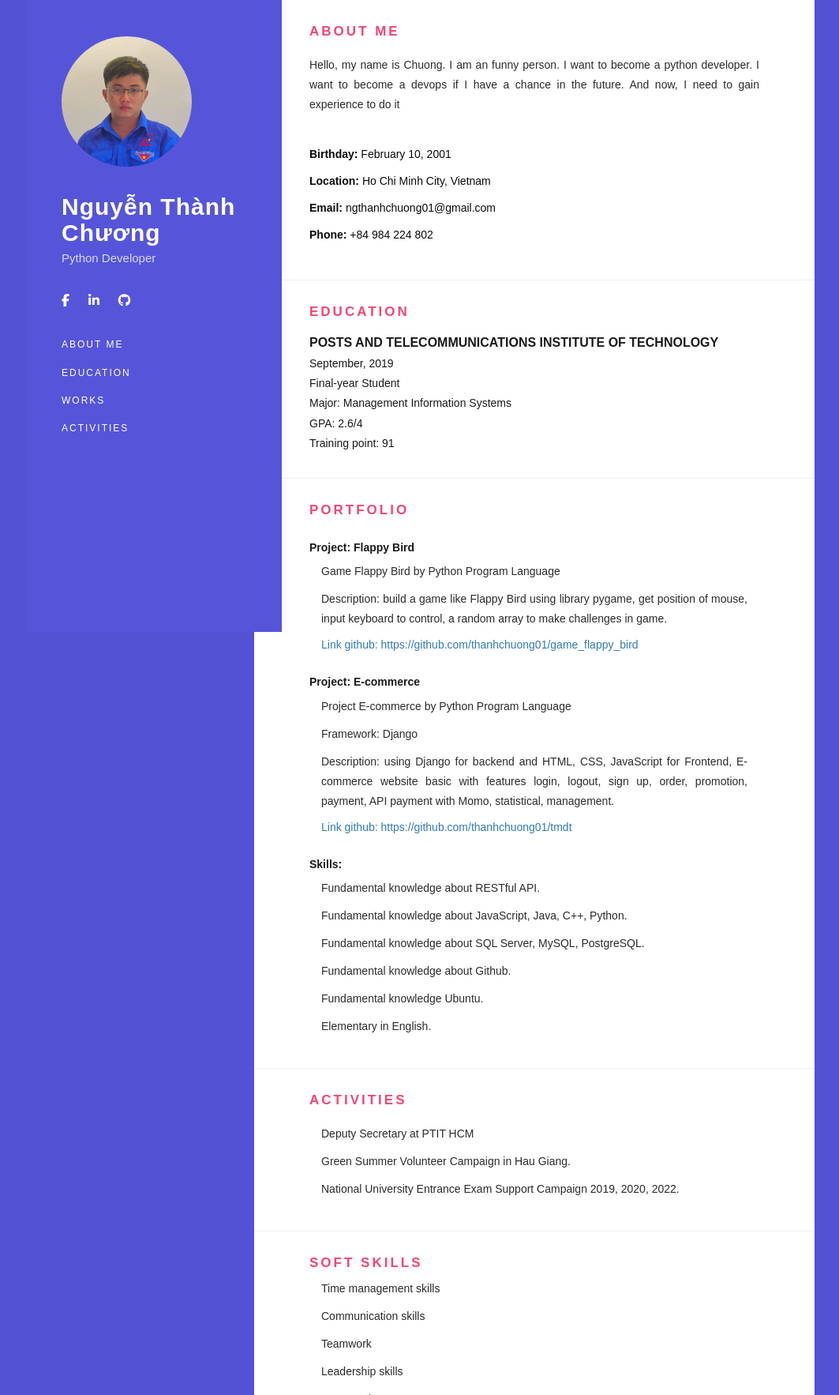
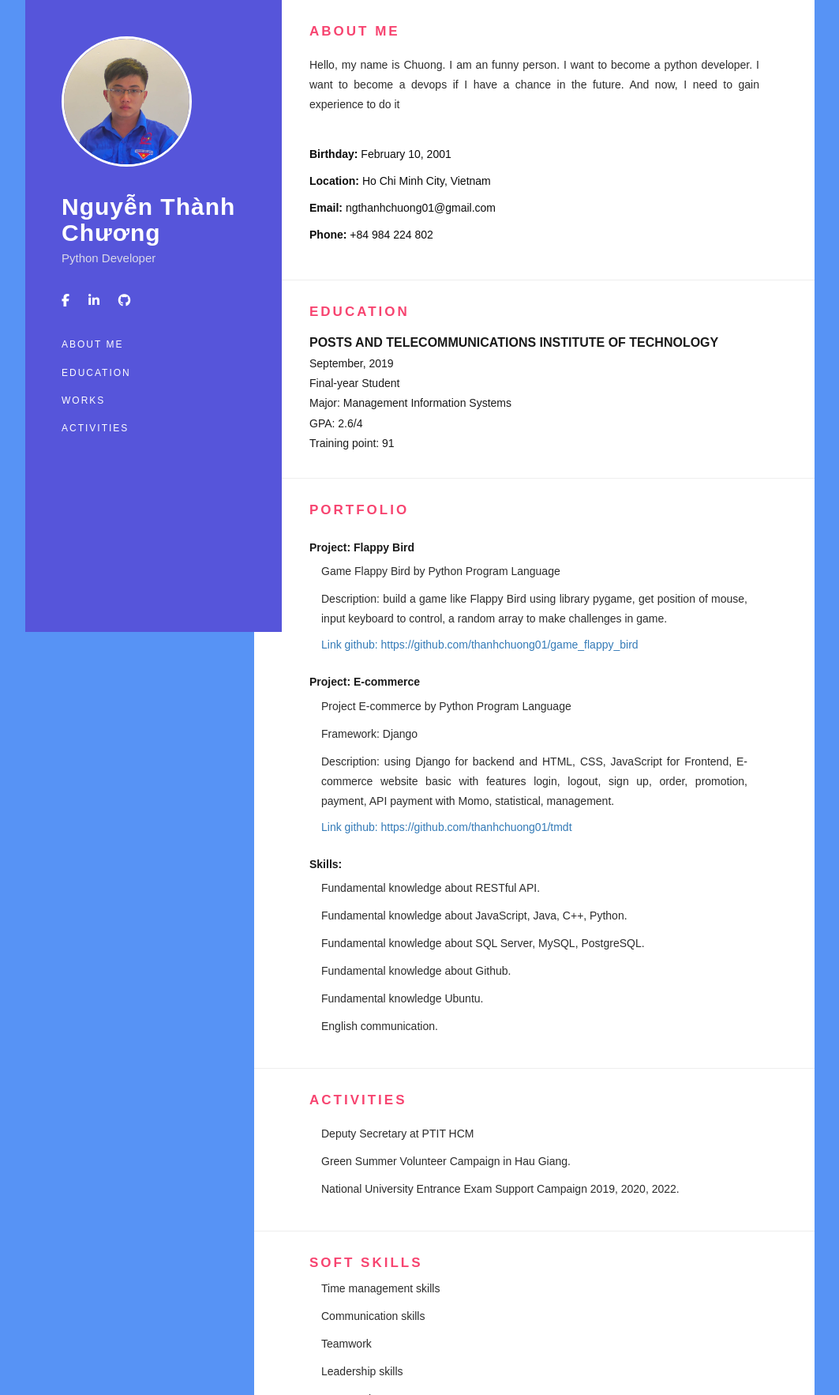
Before and after one commit to thanhchuong01/thanhchuong01.github.io, a website: page index.html in a window 1280 px wide. Shown: the top 1766 px of the page at 79% size, without its empty margins (108-1171 px from the left). Drawn offline with Linux system fonts and the light colour scheme; files whose address does not match are found by name.

Commit message:
Intital commit

```diff
--- a/assets/css/style.css
+++ b/assets/css/style.css
@@ -26,7 +26,7 @@ Description: CV, Resume, vCard HTML Template
 /*-----------------------------------------------------------------*/
 body {
     color: #1a1a1a;
-    background-color: #5352d4;
+    background-color: #1d6ef2bd;
     font-family: 'Poppins', sans-serif;
     overflow-x: hidden;
 }
@@ -178,6 +178,7 @@ li {
     -moz-border-radius: 50%;
     -ms-border-radius: 50%;
     border-radius: 50%;
+    border: 3px solid #FFF;
 }
 
 .header .avatar img {
--- a/index.html
+++ b/index.html
@@ -329,7 +329,7 @@
                         <p>Fundamental knowledge about SQL Server, MySQL, PostgreSQL.</p>
                         <p>Fundamental knowledge about Github.</p>
                         <p>Fundamental knowledge Ubuntu.</p>
-                        <p>Elementary in English.</p>
+                        <p>English communication.</p>
 
                     </div>
 <!--
```
